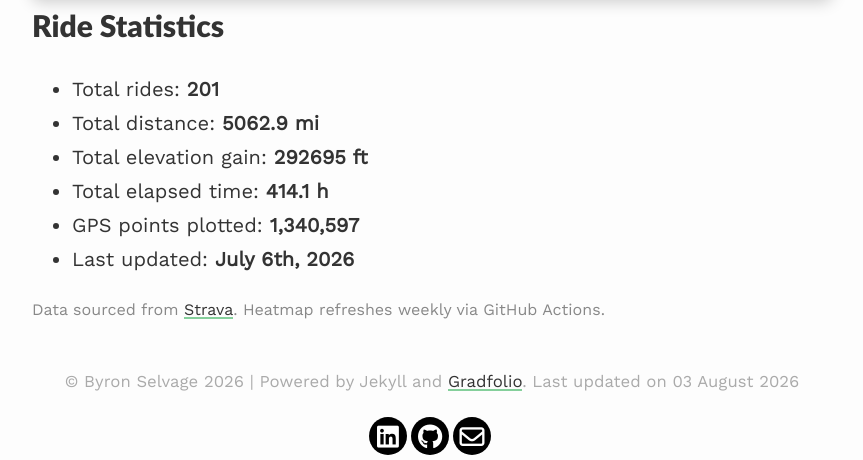
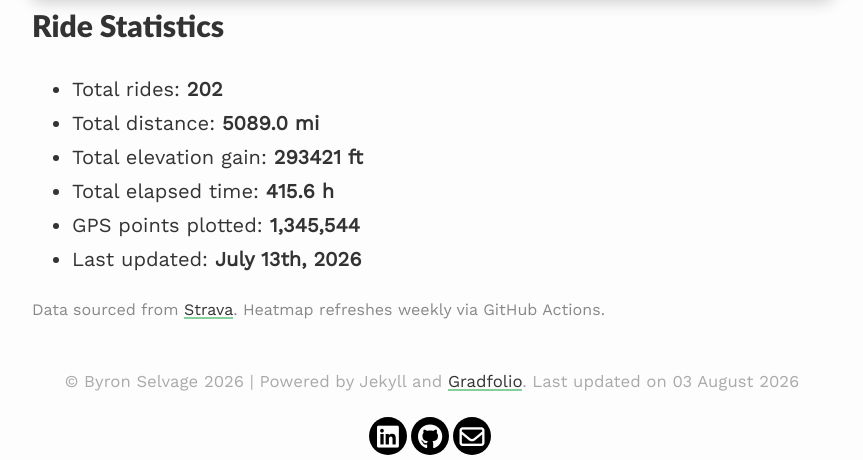
Before and after one commit to Byron-Selvage/Byron-Selvage.github.io, a Jekyll site: the page built from _pages/heatmap.md, in a window 1280 px wide. Shown: the part 842-1302 px from the top of the page, without its empty margins (208-1071 px from the left). Built offline with Jekyll 4.4.1, drawn with Linux system fonts in a browser that asks for light colours.

Commit message:
chore: update strava heatmap [skip ci]

```diff
--- a/_pages/heatmap.md
+++ b/_pages/heatmap.md
@@ -23,12 +23,12 @@ All my outdoor rides, visualized. Updated automatically every week.
 <!-- STATS:START -->
 ## Ride Statistics
 
-- Total rides: **201**
-- Total distance: **5062.9 mi**
-- Total elevation gain: **292695 ft**
-- Total elapsed time: **414.1 h**
-- GPS points plotted: **1,340,597**
-- Last updated: **July 6th, 2026**
+- Total rides: **202**
+- Total distance: **5089.0 mi**
+- Total elevation gain: **293421 ft**
+- Total elapsed time: **415.6 h**
+- GPS points plotted: **1,345,544**
+- Last updated: **July 13th, 2026**
 <!-- STATS:END -->
 
 <p style="font-size: 0.8em; color: #888; margin-top: 8px;">
```
